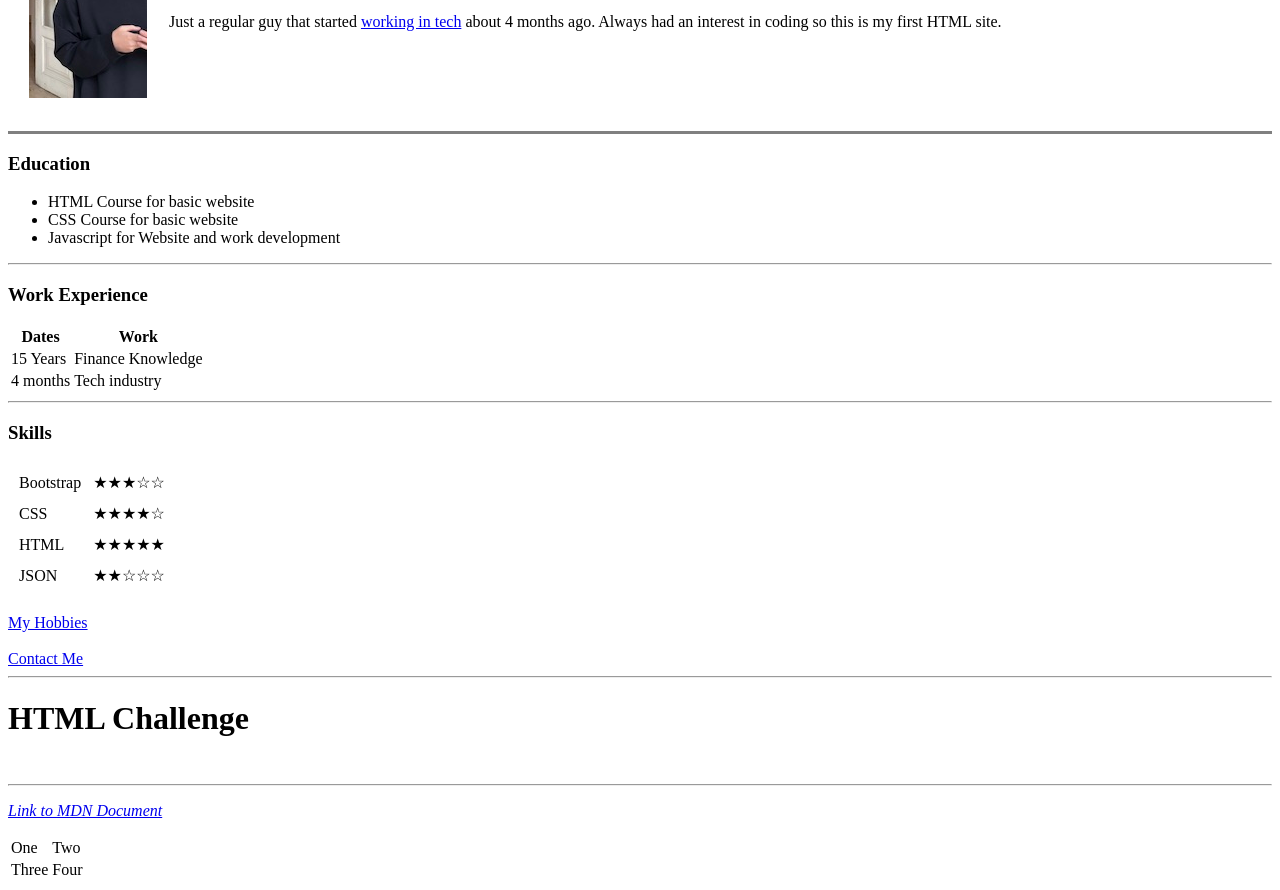
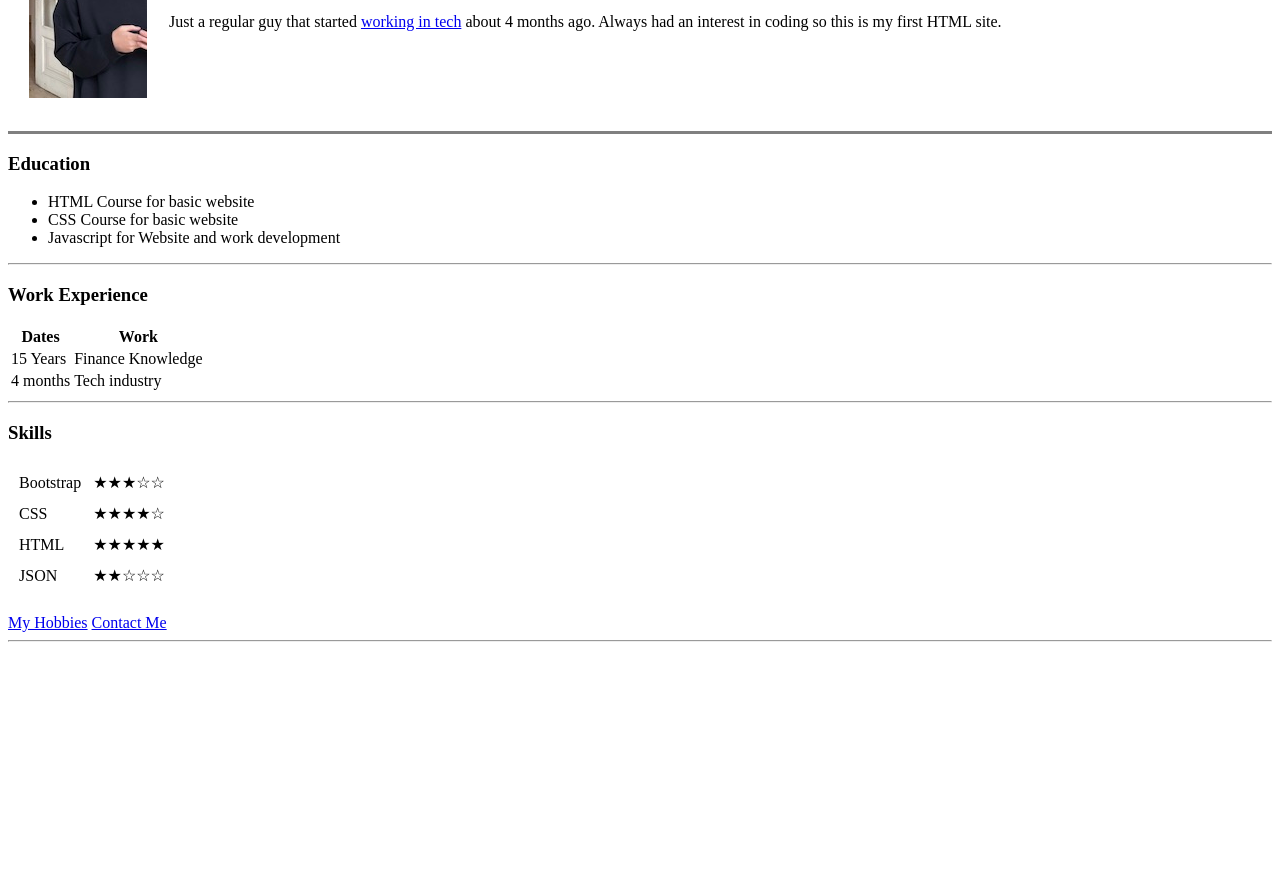
Before and after one commit to sasam710/cv, a plain HTML site: page index.html in a window 1280 px wide. Shown: the part 186-1076 px from the top of the page. After the commit the page ends 836 px from the top, so only its background shows below. Drawn offline with Linux system fonts and the light colour scheme.

Commit message:
Update index.html

```diff
--- a/index.html
+++ b/index.html
@@ -69,29 +69,7 @@
   </table>
   <br>
   <a href="hobbies.html">My Hobbies</a>
-  <br />
-  <br>
   <a href="Contact.html">Contact Me</a>
 </body>
 <hr>
-<body>
-  <h1>HTML Challenge</h1><br>
-  <hr>
-  <p><em><a href="https://developer.mozilla.org/en-US/docs/Web/HTML/Element/link">Link to MDN Document</a></em></p>
-<table>
-<tb>
-<tr>
-  <td>One</td>
-  <td>Two</td>
-</tr>
-<tr>
-  <td>Three</td>
-<td>Four</td>
-</tr>
-</tb>
-</table>
-</body>
-
-
-
 </html>
```
